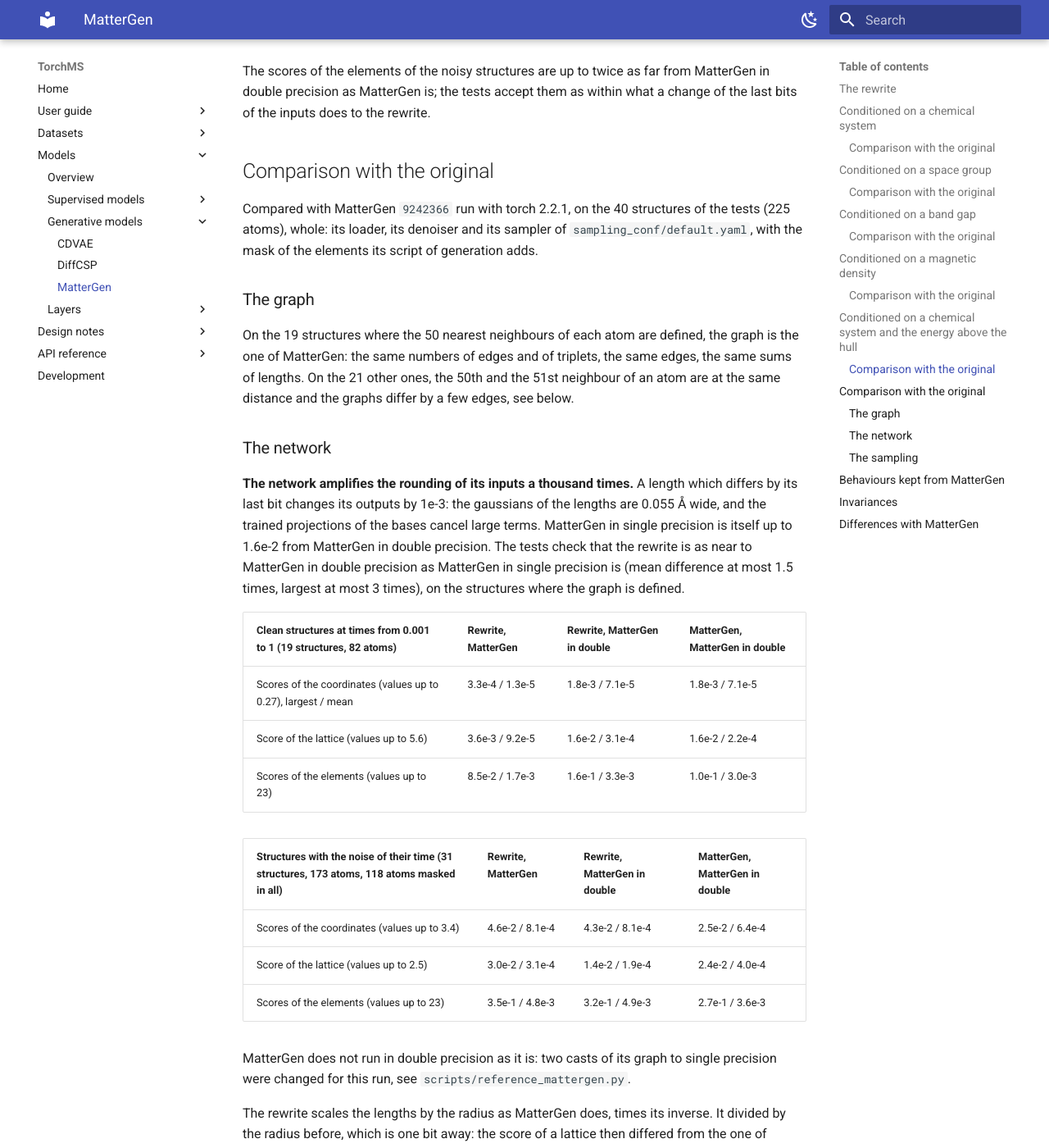
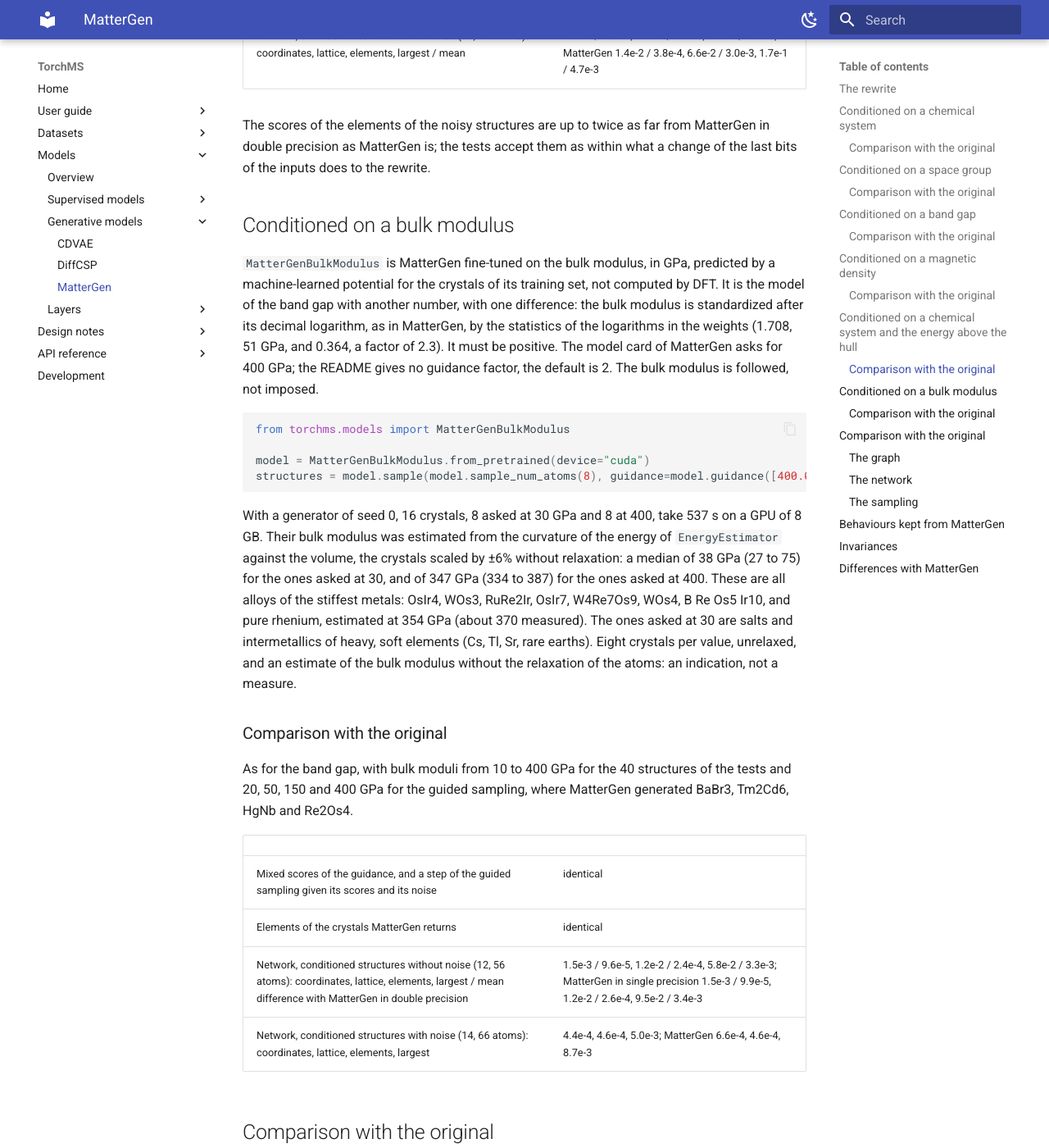
Before and after one commit to materials-toolkits/torch-ms, an MkDocs documentation site: the page built from docs/models/mattergen.md, in a window 1280 px wide and 1400 px high, scrolled down 9035 px. Shown: the whole window at 82% size. Built offline with MkDocs 1.6.1 and Material for MkDocs 9.7.7, drawn with Linux system fonts in a browser that asks for light colours; some of the changed text lies outside the part shown.

Commit message:
MatterGenBulkModulus: MatterGen fine-tuned on the bulk modulus from a machine-learned potential
The weights ml_bulk_modulus of MatterGen 9242366, in GPa. Unlike the other
numbers, the bulk modulus is standardized after its decimal logarithm, as the
StandardScalerTorch of MatterGen with log10_transform: the flag is in the
upstream sections of config.yaml, checked against the configuration of the
weights, and read by Config.log10_scaled; a value must be positive. The
guided scores and the steps of the sampling are identical to MatterGen given
the same scores and noise; the network is within its rounding.

Sampled at 30 and 400 GPa, 8 crystals each, the median bulk modulus estimated
from the energy of EnergyEstimator against the volume, without relaxation,
is 38 and 347 GPa; the crystals asked at 400 GPa are all alloys of W, Re, Os,
Ir and Ru.

Co-Authored-By: Claude Opus 5.5 <noreply@anthropic.com>

````diff
--- a/docs/models/mattergen.md
+++ b/docs/models/mattergen.md
@@ -3,25 +3,26 @@
 MatterGen is the diffusion model of crystals of Zeni, Pinsler, Zügner, Fowler, Horton, Fu
 et al. ([MatterGen](https://github.com/microsoft/mattergen), commit `9242366`, version
 1.0.3, MIT, [Nature 2025](https://doi.org/10.1038/s41586-025-08628-5)), in
-`torchms/models/mattergen/`. Six of its models are rewritten: the base model, which
+`torchms/models/mattergen/`. Seven of its models are rewritten: the base model, which
 generates crystals of given numbers of atoms with their elements, without condition, and
 the models fine-tuned on a chemical system, a space group, the band gap, the magnetic
-density, and a chemical system with the energy above the hull, which generate them with
-given elements or towards these properties: see
+density, a chemical system with the energy above the hull, and the bulk modulus, which
+generate them with given elements or towards these properties: see
 [Conditioned on a chemical system](#conditioned-on-a-chemical-system),
 [Conditioned on a space group](#conditioned-on-a-space-group),
 [Conditioned on a band gap](#conditioned-on-a-band-gap),
-[Conditioned on a magnetic density](#conditioned-on-a-magnetic-density) and
-[Conditioned on a chemical system and the energy above the hull](#conditioned-on-a-chemical-system-and-the-energy-above-the-hull).
+[Conditioned on a magnetic density](#conditioned-on-a-magnetic-density),
+[Conditioned on a chemical system and the energy above the hull](#conditioned-on-a-chemical-system-and-the-energy-above-the-hull)
+and [Conditioned on a bulk modulus](#conditioned-on-a-bulk-modulus).
 
 | | |
 |---|---|
-| Class | `MatterGen`; `MatterGenChemicalSystem` for a chemical system, `MatterGenSpaceGroup` for a space group, `MatterGenBandGap` for a band gap, `MatterGenMagneticDensity` for a magnetic density, `MatterGenChemicalSystemEnergyAboveHull` for both |
+| Class | `MatterGen`; `MatterGenChemicalSystem` for a chemical system, `MatterGenSpaceGroup` for a space group, `MatterGenBandGap` for a band gap, `MatterGenMagneticDensity` for a magnetic density, `MatterGenChemicalSystemEnergyAboveHull` for both, `MatterGenBulkModulus` for a bulk modulus |
 | Does | samples the elements, the lattice and the coordinates of crystals of given numbers of atoms |
 | Source | [MatterGen](https://github.com/microsoft/mattergen), commit `9242366` (1.0.3) |
 | License | MIT; its diffusion of the elements and its sampler are adapted from Google Research code under Apache-2.0 |
 | Paper | [A generative model for inorganic materials design](https://doi.org/10.1038/s41586-025-08628-5), Nature 639, 624 (2025), [arXiv:2312.03687](https://arxiv.org/abs/2312.03687) |
-| Weights | `mattergen-base`, of the authors (`mattergen_base` on [Hugging Face](https://huggingface.co/microsoft/mattergen)), trained on Alex-MP-20, 461 MB; `mattergen-chemical-system` (`chemical_system`), `mattergen-space-group` (`space_group`), `mattergen-dft-band-gap` (`dft_band_gap`) `mattergen-dft-mag-density` (`dft_mag_density`) and `mattergen-chemical-system-energy-above-hull` (`chemical_system_energy_above_hull`), fine-tuned from it, 512 MB each |
+| Weights | `mattergen-base`, of the authors (`mattergen_base` on [Hugging Face](https://huggingface.co/microsoft/mattergen)), trained on Alex-MP-20, 461 MB; `mattergen-chemical-system` (`chemical_system`), `mattergen-space-group` (`space_group`), `mattergen-dft-band-gap` (`dft_band_gap`), `mattergen-dft-mag-density` (`dft_mag_density`), `mattergen-chemical-system-energy-above-hull` (`chemical_system_energy_above_hull`) and `mattergen-ml-bulk-modulus` (`ml_bulk_modulus`), fine-tuned from it, 512 MB each |
 | Network | [GemNet-T](gemnet.md), 512 features, 4 blocks, 44.6 M parameters |
 | Transform | `AddRadiusGraph(7.0, max_image_shift=5)`, `KeepNearestNeighbors(50)`, `MirrorEdges()`, `AddTriplets()`, `AddBonds()` |
 | Difference with the original | a step of the sampling: identical, given the same scores and noise. The network: as near to MatterGen in double precision as MatterGen in single precision is, up to 1.6e-2 on the score of a lattice (values up to 5.6) |
@@ -331,6 +332,46 @@ The scores of the elements of the noisy structures are up to twice as far from M
 double precision as MatterGen is; the tests accept them as within what a change of the last
 bits of the inputs does to the rewrite.
 
+## Conditioned on a bulk modulus
+
+`MatterGenBulkModulus` is MatterGen fine-tuned on the bulk modulus, in GPa, predicted by a
+machine-learned potential for the crystals of its training set, not computed by DFT. It is
+the model of the band gap with another number, with one difference: the bulk modulus is
+standardized after its decimal logarithm, as in MatterGen, by the statistics of the
+logarithms in the weights (1.708, 51 GPa, and 0.364, a factor of 2.3). It must be positive.
+The model card of MatterGen asks for 400 GPa; the README gives no guidance factor, the
+default is 2. The bulk modulus is followed, not imposed.
+
+```{.python notest}
+from torchms.models import MatterGenBulkModulus
+
+model = MatterGenBulkModulus.from_pretrained(device="cuda")
+structures = model.sample(model.sample_num_atoms(8), guidance=model.guidance([400.0] * 8))
+```
+
+With a generator of seed 0, 16 crystals, 8 asked at 30 GPa and 8 at 400, take 537 s on a
+GPU of 8 GB. Their bulk modulus was estimated from the curvature of the energy of
+`EnergyEstimator` against the volume, the crystals scaled by ±6% without relaxation: a
+median of 38 GPa (27 to 75) for the ones asked at 30, and of 347 GPa (334 to 387) for the
+ones asked at 400. These are all alloys of the stiffest metals: OsIr4, WOs3, RuRe2Ir, OsIr7,
+W4Re7Os9, WOs4, B Re Os5 Ir10, and pure rhenium, estimated at 354 GPa (about 370 measured).
+The ones asked at 30 are salts and intermetallics of heavy, soft elements (Cs, Tl, Sr, rare
+earths). Eight crystals per value, unrelaxed, and an estimate of the bulk modulus without
+the relaxation of the atoms: an indication, not a measure.
+
+### Comparison with the original
+
+As for the band gap, with bulk moduli from 10 to 400 GPa for the 40 structures of the tests
+and 20, 50, 150 and 400 GPa for the guided sampling, where MatterGen generated BaBr3, Tm2Cd6,
+HgNb and Re2Os4.
+
+| | |
+|---|---|
+| Mixed scores of the guidance, and a step of the guided sampling given its scores and its noise | identical |
+| Elements of the crystals MatterGen returns | identical |
+| Network, conditioned structures without noise (12, 56 atoms): coordinates, lattice, elements, largest / mean difference with MatterGen in double precision | 1.5e-3 / 9.6e-5, 1.2e-2 / 2.4e-4, 5.8e-2 / 3.3e-3; MatterGen in single precision 1.5e-3 / 9.9e-5, 1.2e-2 / 2.6e-4, 9.5e-2 / 3.4e-3 |
+| Network, conditioned structures with noise (14, 66 atoms): coordinates, lattice, elements, largest | 4.4e-4, 4.6e-4, 5.0e-3; MatterGen 6.6e-4, 4.6e-4, 8.7e-3 |
+
 ## Comparison with the original
 
 Compared with MatterGen `9242366` run with torch 2.2.1, on the 40 structures of the tests
````
Also changed, not shown: docs/design/guidance.md (+9 -4 lines), docs/guide/models.md (+4 -3 lines), docs/models/index.md (+5 -3 lines), docs/reference/models.md (+2 -0 lines), src/torchms/models/mattergen/config.yaml (+49 -2 lines), 9 other files.
